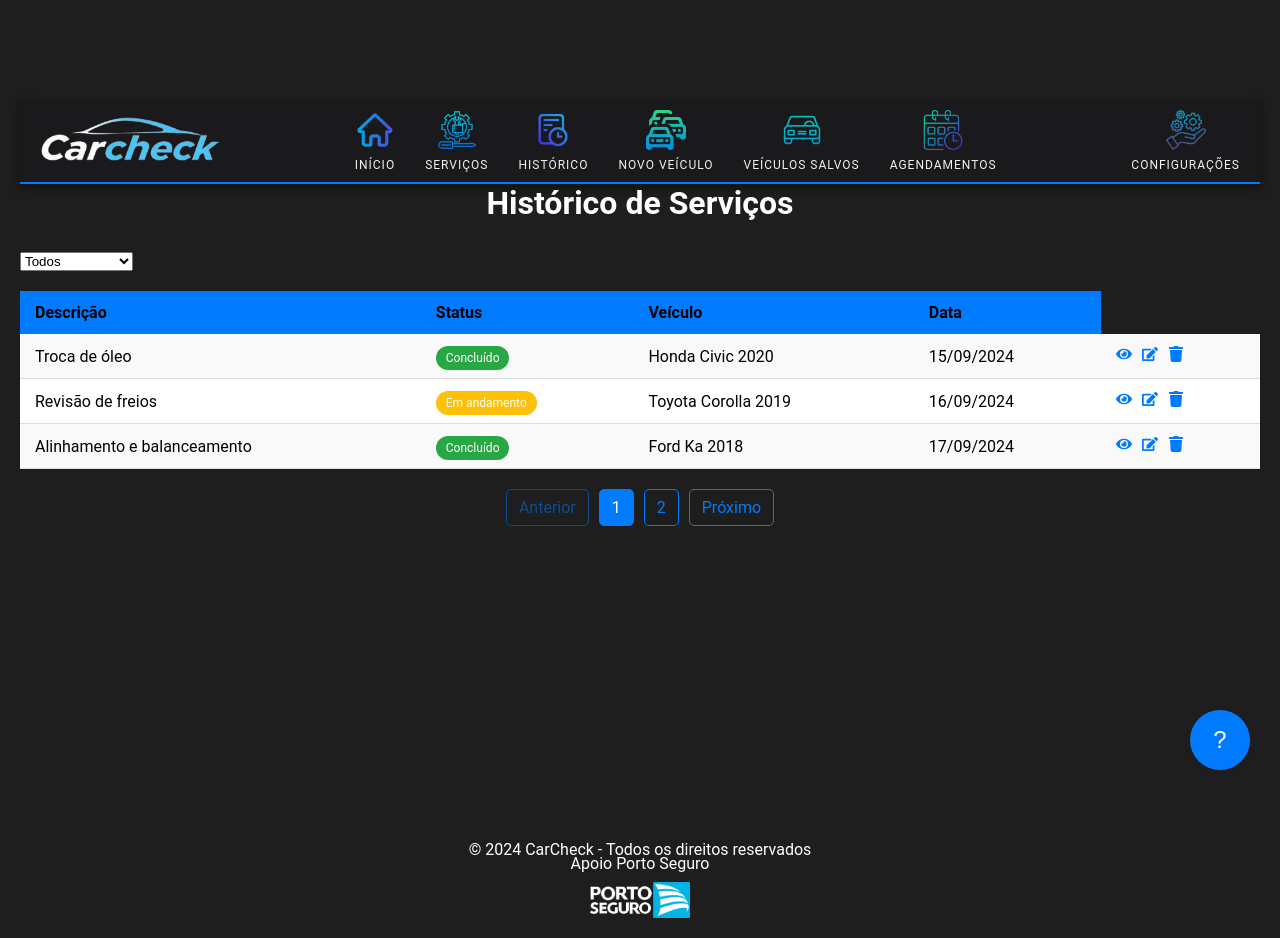
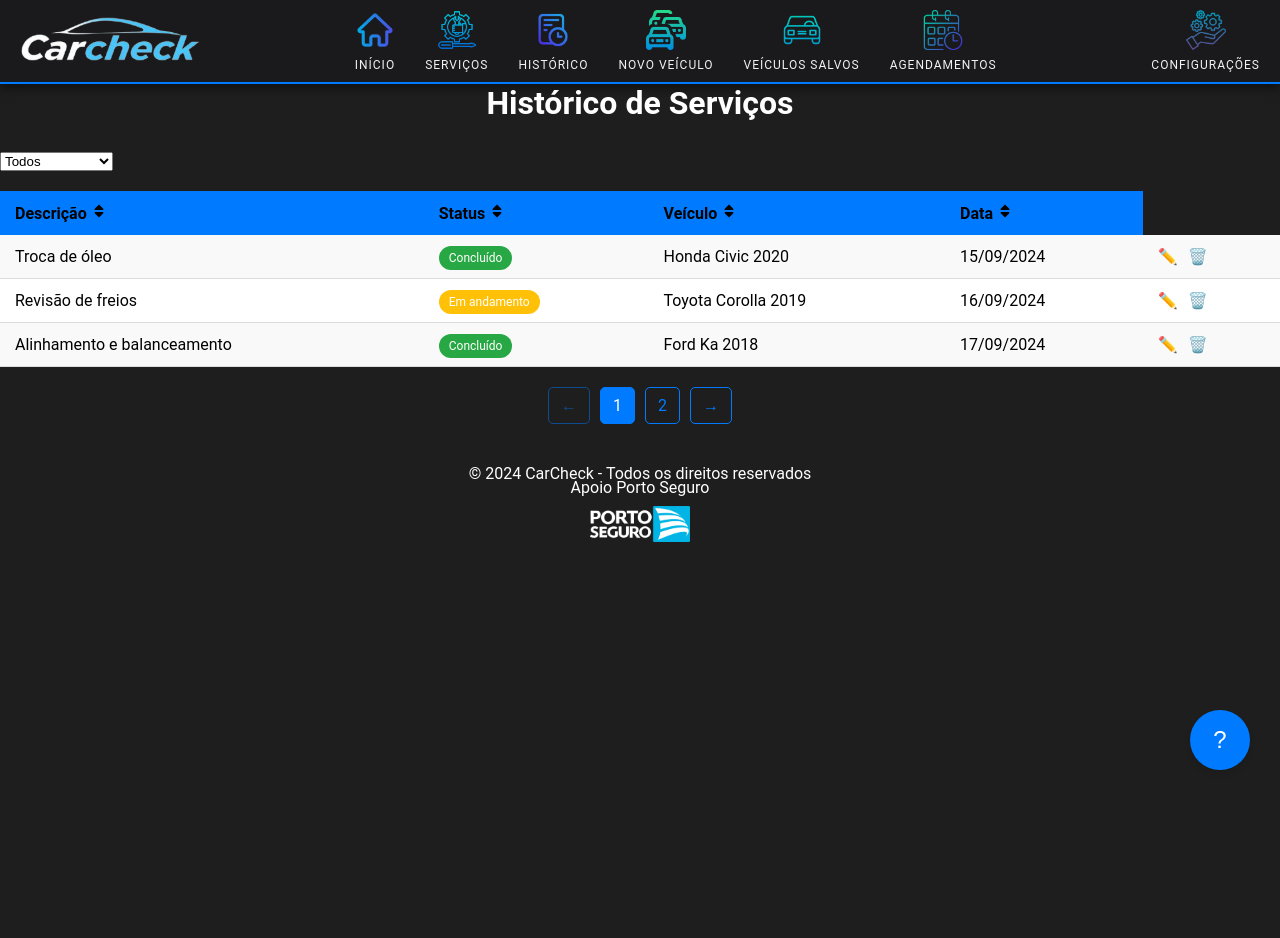
Before and after one commit to Cruz-011/NEXT, a React (Vite) app: page /historico in a window 1280 px wide. After the commit the page ends 800 px from the top, so only its background shows below. Built offline with nearby package versions, Linux system fonts and the light colour scheme.

Commit message:
correcao

```diff
--- a/src/routes/HistoricoServicos.tsx
+++ b/src/routes/HistoricoServicos.tsx
@@ -3,7 +3,7 @@
 import React, { useState, useMemo, useCallback } from 'react';
 import Cabecalho from '../Components/Cabecalho';
 import styled from 'styled-components';
-import { FaSort, FaSortUp, FaSortDown, FaEye, FaEdit, FaTrash } from 'react-icons/fa';
+import { FaSort, FaSortUp, FaSortDown } from 'react-icons/fa';
 import ReactPaginate from 'react-paginate';
 import { ToastContainer, toast } from 'react-toastify';
 import 'react-toastify/dist/ReactToastify.css';
@@ -27,9 +27,7 @@ const initialServicos: Servico[] = [
 
 // Styled Components
 const MainContainer = styled.main`
-  padding: 100px 20px 20px 20px;
   background-color: #1e1e1e;
-  min-height: 100vh;
 `;
 
 const Title = styled.h1`
@@ -42,7 +40,6 @@ const Title = styled.h1`
 const SearchFilterContainer = styled.div`
   display: flex;
   flex-wrap: wrap;
-  justify-content: space-between;
   margin-bottom: 20px;
 
   @media (max-width: 600px) {
@@ -80,7 +77,7 @@ const TableContainer = styled.div`
 const StyledTable = styled.table`
   width: 100%;
   border-collapse: collapse;
-  min-width: 700px;
+  min-width: 900px;
 `;
 
 const StyledThead = styled.thead`
@@ -182,7 +179,6 @@ const PaginationContainer = styled.div`
       cursor: not-allowed;
       opacity: 0.5;
     }
-  }
 `;
 
 // Help Button Styles
@@ -297,33 +293,40 @@ const HistoricoServicos: React.FC = () => {
     return sortableItems;
   }, [filteredServicos, sortConfig]);
 
-  const handleSort = useCallback((key: keyof Servico) => {
+  // Lógica de Paginação
+  const pageCount = Math.ceil(sortedServicos.length / itemsPerPage);
+  const currentItems = useMemo(() => {
+    const start = currentPage * itemsPerPage;
+    const end = start + itemsPerPage;
+    return sortedServicos.slice(start, end);
+  }, [currentPage, sortedServicos]);
+
+  const handlePageClick = (data: { selected: number }) => {
+    setCurrentPage(data.selected);
+  };
+
+  // Função para Ordenação
+  const requestSort = (key: keyof Servico) => {
     let direction: 'ascending' | 'descending' = 'ascending';
     if (sortConfig && sortConfig.key === key && sortConfig.direction === 'ascending') {
       direction = 'descending';
     }
     setSortConfig({ key, direction });
-  }, [sortConfig]);
+  };
 
-  const handlePageClick = (data: { selected: number }) => setCurrentPage(data.selected);
-
-  // Lógica de Paginação
-  const pageCount = Math.ceil(sortedServicos.length / itemsPerPage);
-  const displayedServicos = useMemo(() => {
-    const start = currentPage * itemsPerPage;
-    return sortedServicos.slice(start, start + itemsPerPage);
-  }, [sortedServicos, currentPage, itemsPerPage]);
-
-  // Função para abrir/fechar modal
-  const toggleHelpModal = () => setIsHelpModalOpen(prev => !prev);
+  // Função para Abrir Modal de Ajuda
+  const toggleHelpModal = () => {
+    setIsHelpModalOpen(prev => !prev);
+  };
 
   return (
     <MainContainer>
       <Cabecalho />
       <Title>Histórico de Serviços</Title>
+
       <SearchFilterContainer>
 
-        <StatusFilter onChange={handleStatusFilterChange}>
+        <StatusFilter value={statusFilter} onChange={handleStatusFilterChange}>
           <option value="Todos">Todos</option>
           <option value="Concluído">Concluído</option>
           <option value="Cancelado">Cancelado</option>
@@ -335,35 +338,33 @@ const HistoricoServicos: React.FC = () => {
         <StyledTable>
           <StyledThead>
             <tr>
-              <StyledTh onClick={() => handleSort('descricao')} isSorted={sortConfig?.key === 'descricao'} sortDirection={sortConfig?.direction || ''}>
-                Descrição {sortConfig?.key === 'descricao' && (sortConfig.direction === 'ascending' ? <FaSortUp /> : <FaSortDown />)}
+              <StyledTh isSorted={sortConfig?.key === 'descricao'} sortDirection={sortConfig?.direction || ''} onClick={() => requestSort('descricao')}>
+                Descrição {sortConfig?.key === 'descricao' ? (sortConfig.direction === 'ascending' ? <FaSortUp /> : <FaSortDown />) : <FaSort />}
               </StyledTh>
-              <StyledTh onClick={() => handleSort('status')} isSorted={sortConfig?.key === 'status'} sortDirection={sortConfig?.direction || ''}>
-                Status {sortConfig?.key === 'status' && (sortConfig.direction === 'ascending' ? <FaSortUp /> : <FaSortDown />)}
+              <StyledTh isSorted={sortConfig?.key === 'status'} sortDirection={sortConfig?.direction || ''} onClick={() => requestSort('status')}>
+                Status {sortConfig?.key === 'status' ? (sortConfig.direction === 'ascending' ? <FaSortUp /> : <FaSortDown />) : <FaSort />}
               </StyledTh>
-              <StyledTh onClick={() => handleSort('veiculo')} isSorted={sortConfig?.key === 'veiculo'} sortDirection={sortConfig?.direction || ''}>
-                Veículo {sortConfig?.key === 'veiculo' && (sortConfig.direction === 'ascending' ? <FaSortUp /> : <FaSortDown />)}
+              <StyledTh isSorted={sortConfig?.key === 'veiculo'} sortDirection={sortConfig?.direction || ''} onClick={() => requestSort('veiculo')}>
+                Veículo {sortConfig?.key === 'veiculo' ? (sortConfig.direction === 'ascending' ? <FaSortUp /> : <FaSortDown />) : <FaSort />}
               </StyledTh>
-              <StyledTh onClick={() => handleSort('data')} isSorted={sortConfig?.key === 'data'} sortDirection={sortConfig?.direction || ''}>
-                Data {sortConfig?.key === 'data' && (sortConfig.direction === 'ascending' ? <FaSortUp /> : <FaSortDown />)}
+              <StyledTh isSorted={sortConfig?.key === 'data'} sortDirection={sortConfig?.direction || ''} onClick={() => requestSort('data')}>
+                Data {sortConfig?.key === 'data' ? (sortConfig.direction === 'ascending' ? <FaSortUp /> : <FaSortDown />) : <FaSort />}
               </StyledTh>
             </tr>
           </StyledThead>
           <StyledTbody>
-            {displayedServicos.map((servico, index) => (
+            {currentItems.map((servico, index) => (
               <StyledTr key={servico.id} isEven={index % 2 === 0}>
                 <StyledTd>{servico.descricao}</StyledTd>
-                <StyledTd><StatusBadge status={servico.status}>{servico.status}</StatusBadge></StyledTd>
+                <StyledTd>
+                  <StatusBadge status={servico.status}>{servico.status}</StatusBadge>
+                </StyledTd>
                 <StyledTd>{servico.veiculo}</StyledTd>
                 <StyledTd>{servico.data}</StyledTd>
                 <StyledTd>
                   <ActionButtons>
-                    <IconButton><FaEye /></IconButton>
-                    <IconButton><FaEdit /></IconButton>
-                    <IconButton><FaTrash onClick={() => {
-                      setServicos(prev => prev.filter(s => s.id !== servico.id));
-                      toast.success('Serviço excluído com sucesso!');
-                    }} /></IconButton>
+                    <IconButton onClick={() => toast.info(`Editando serviço: ${servico.descricao}`)}>✏️</IconButton>
+                    <IconButton onClick={() => toast.error(`Excluindo serviço: ${servico.descricao}`)}>🗑️</IconButton>
                   </ActionButtons>
                 </StyledTd>
               </StyledTr>
@@ -374,32 +375,28 @@ const HistoricoServicos: React.FC = () => {
 
       <PaginationContainer>
         <ReactPaginate
-          previousLabel={"Anterior"}
-          nextLabel={"Próximo"}
-          breakLabel={"..."}
+          previousLabel={'←'}
+          nextLabel={'→'}
           pageCount={pageCount}
-          marginPagesDisplayed={2}
-          pageRangeDisplayed={3}
           onPageChange={handlePageClick}
-          containerClassName={"pagination"}
-          pageClassName={"page"}
-          previousClassName={"page"}
-          nextClassName={"page"}
-          disabledClassName={"disabled"}
-          activeClassName={"selected"}
+          containerClassName={'pagination'}
+          pageClassName={'page'}
+          previousClassName={'page'}
+          nextClassName={'page'}
+          activeClassName={'selected'}
+          disabledClassName={'disabled'}
         />
       </PaginationContainer>
 
-      <HelpButton onClick={toggleHelpModal}>
-        ?
-      </HelpButton>
+      <HelpButton onClick={toggleHelpModal}>?</HelpButton>
 
+      {/* Modal de Ajuda */}
       <ModalOverlay isVisible={isHelpModalOpen}>
         <ModalContent>
-          <CloseButton onClick={toggleHelpModal}>✖</CloseButton>
+          <CloseButton onClick={toggleHelpModal}>×</CloseButton>
           <h2>Ajuda</h2>
-          <p>Aqui você pode ver o histórico de serviços realizados no seu veículo.</p>
-          <p>Use a barra de busca para filtrar os serviços e os botões de ação para visualizar, editar ou excluir.</p>
+          <p>Este é o histórico de serviços realizados. Você pode buscar por descrição ou veículo e filtrar pelo status do serviço.</p>
+          <p>Clique nos ícones para editar ou excluir um serviço.</p>
         </ModalContent>
       </ModalOverlay>
 
```
